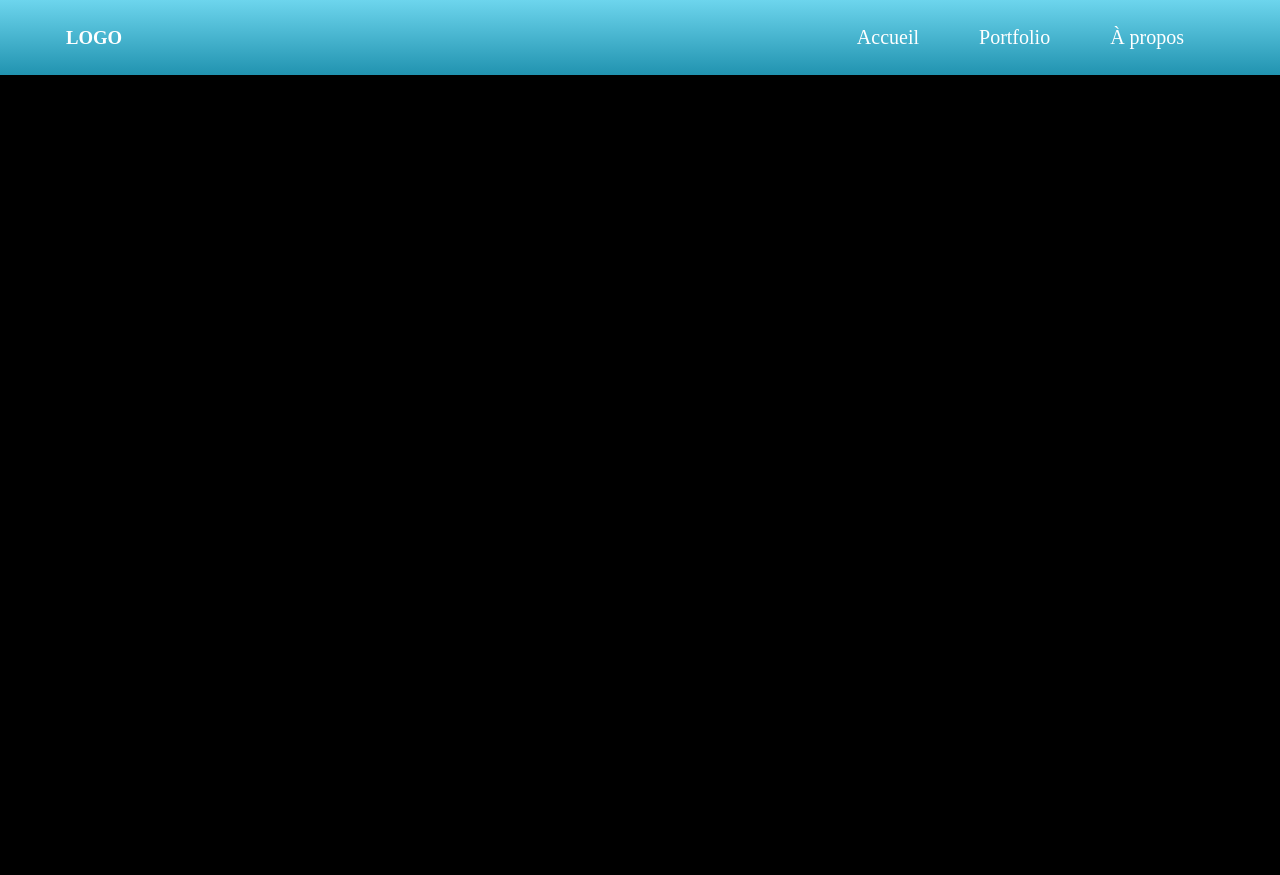
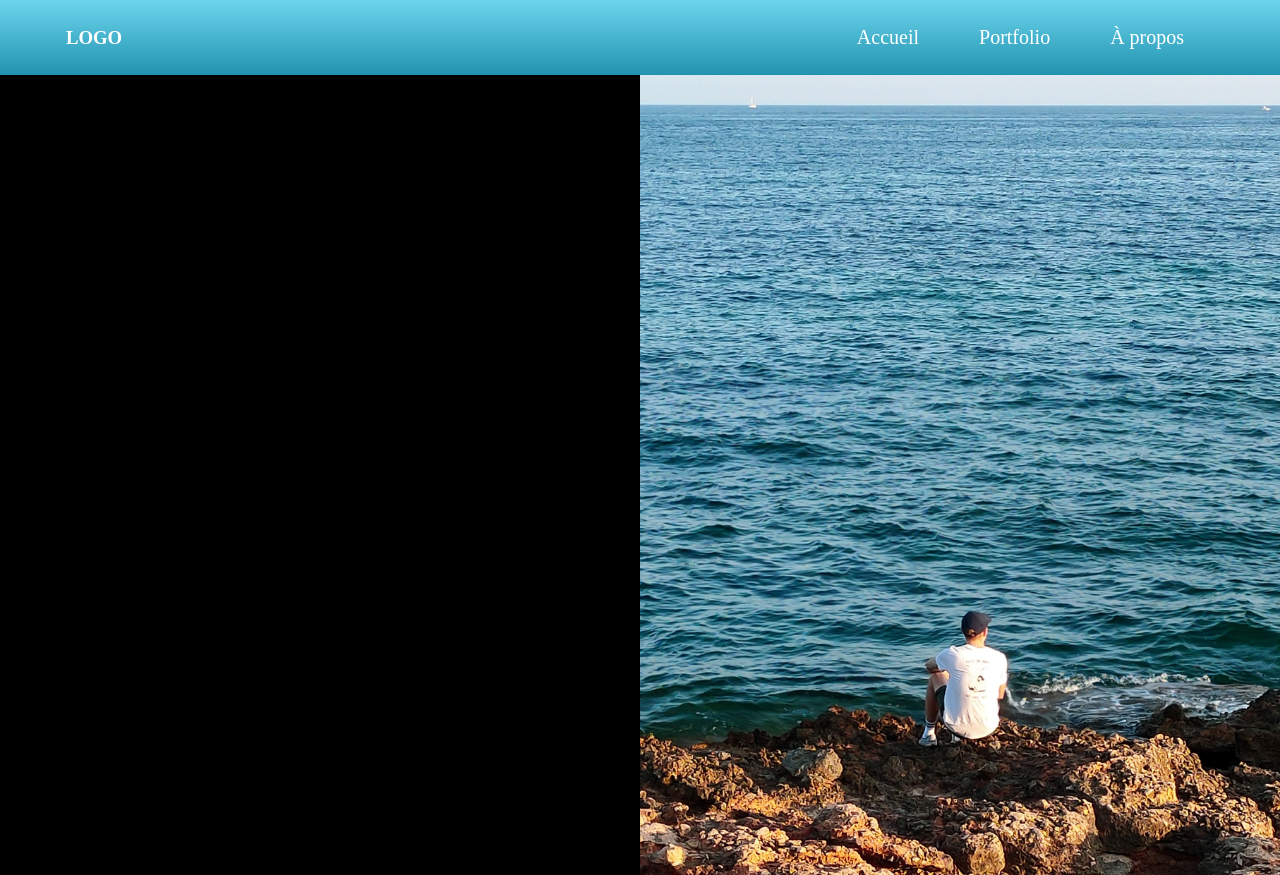
Before and after one commit to Francois-Chatelier/portfolio_francois, a React (Create React App) app: page / in a window 1280 px wide. Before the commit the page ends 800 px from the top, so only its background shows below. Built offline with nearby package versions, Linux system fonts and the light colour scheme.

Commit message:
Taille image + mise en place

```diff
--- a/public/index.html
+++ b/public/index.html
@@ -15,6 +15,12 @@
     <link rel="preconnect" href="https://fonts.gstatic.com" crossorigin />
     <link
       href="https://fonts.googleapis.com/css2?family=Staatliches&display=swap"
+      rel="stylesheet"
+    />
+    <link rel="preconnect" href="https://fonts.googleapis.com" />
+    <link rel="preconnect" href="https://fonts.gstatic.com" crossorigin />
+    <link
+      href="https://fonts.googleapis.com/css2?family=Abril+Fatface&display=swap"
       rel="stylesheet"
     />
     <script
--- a/src/components/accueil/AccueilPage.jsx
+++ b/src/components/accueil/AccueilPage.jsx
@@ -1,10 +1,15 @@
 import React from 'react';
+import './accueilPage.css';
 import NavBar from '../navbar/NavBar';
+import mer from '../images/mer.jpg';
 
 const PageAccueil = () => {
   return (
     <div>
       <NavBar />
+      <div className="photo">
+        <img className="mer" src={mer} alt="Moi même à la mer" />
+      </div>
     </div>
   );
 };
--- /dev/null
+++ b/src/components/accueil/accueilPage.css
@@ -0,0 +1,16 @@
+.mer {
+  width: 50%;
+  height: auto;
+  position: relative;
+}
+
+.photo {
+  display: flex;
+  justify-content: flex-end;
+}
+
+@media screen and (max-width: 1100px) {
+  .mer {
+    display: none;
+  }
+}
```
Also changed, not shown: src/components/images/mer.jpg (added).
